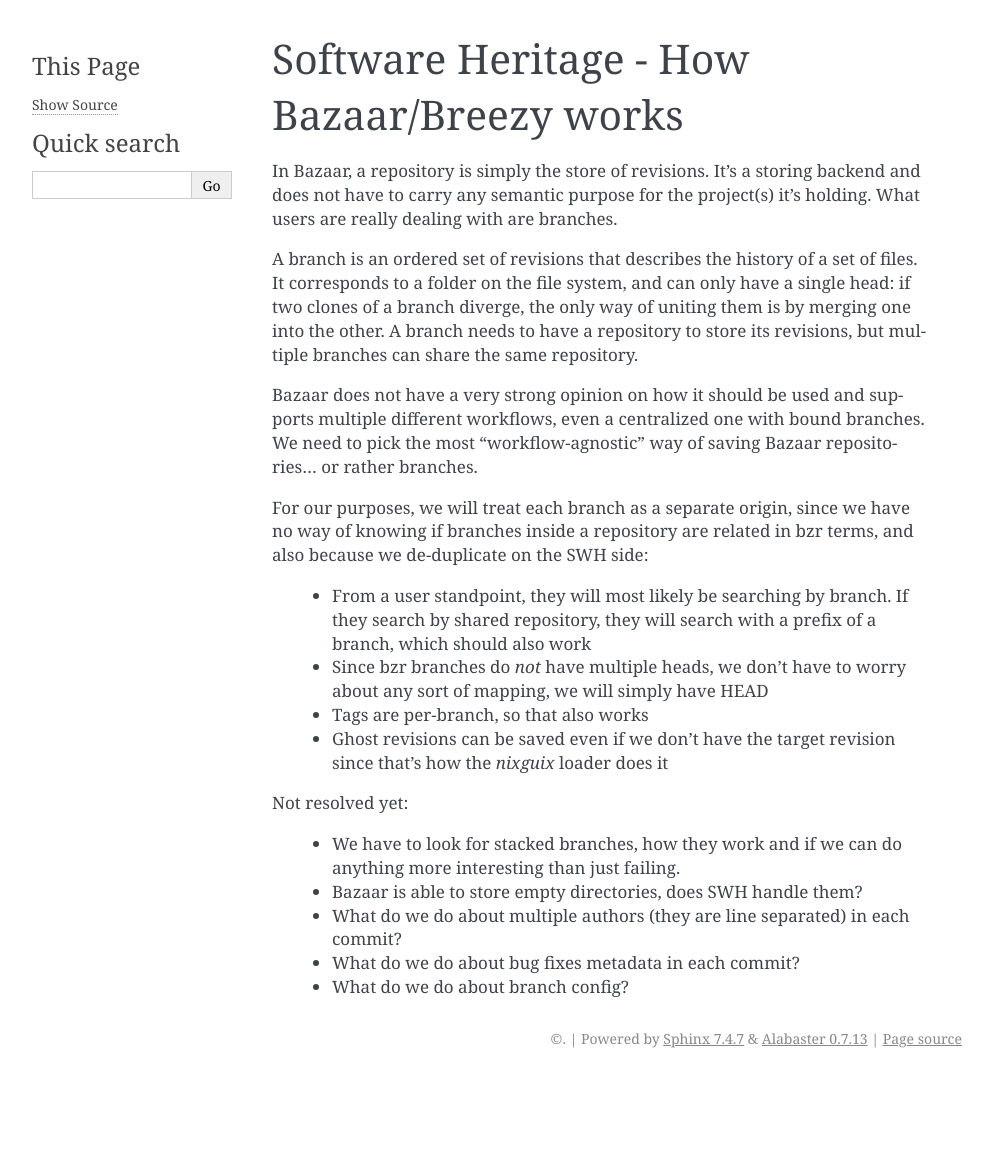
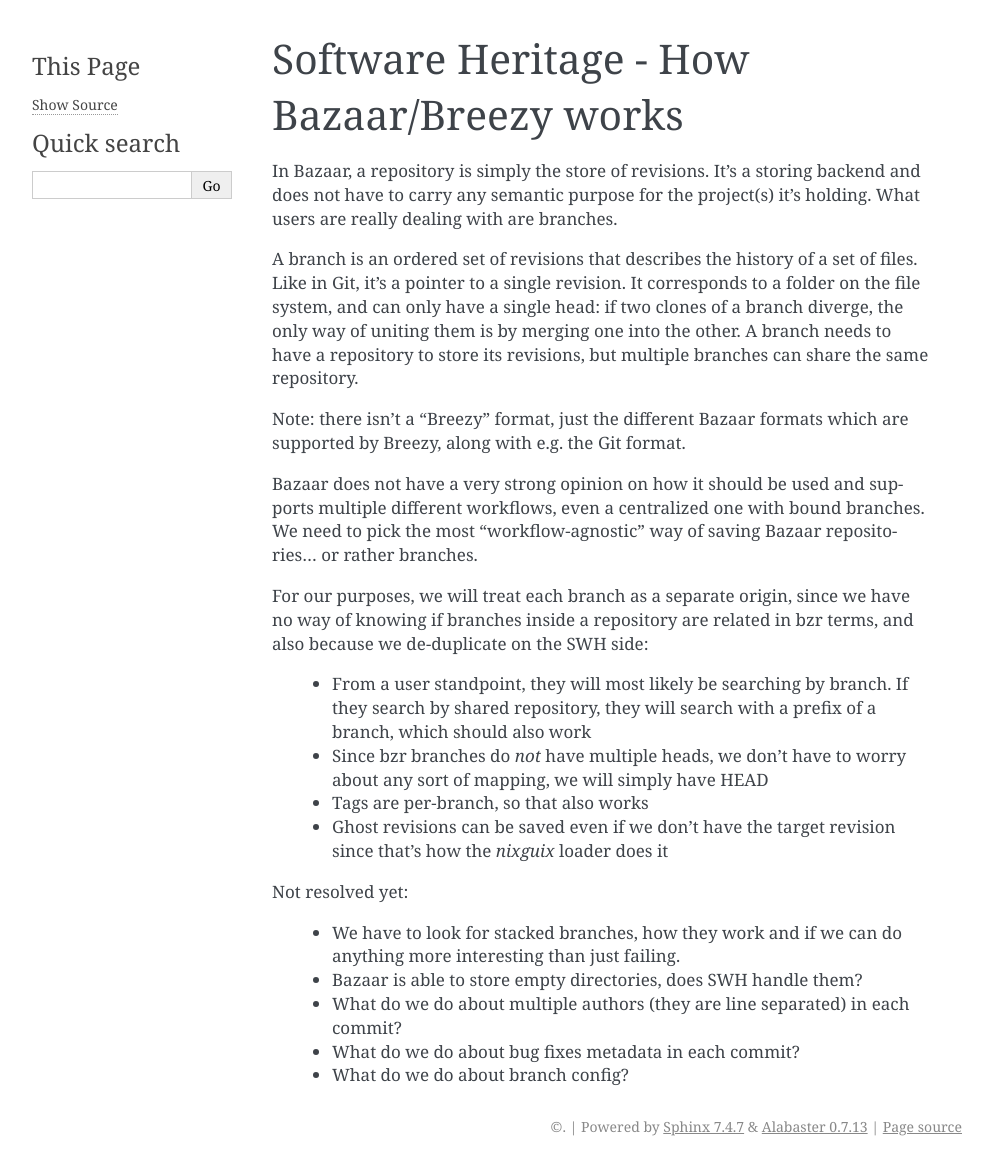
Before and after one commit to SoftwareHeritage/swh-loader-bzr, a Sphinx documentation site: the page built from docs/how-bzr-works.rst, in a window 1280 px wide. Shown: the whole page, without its empty margins (148-1141 px from the left). Built offline with Sphinx 7.4.7, drawn with Linux system fonts in a browser that asks for light colours; before the commit the page ends 1078 px from its top, so only the background shows below that.

Commit message:
Add suggestions from current bzr maintainer
This is adapted from the email about public bzr loader review.

```diff
--- a/docs/how-bzr-works.rst
+++ b/docs/how-bzr-works.rst
@@ -7,11 +7,13 @@ In Bazaar, a repository is simply the store of revisions. It's a storing backend
 does not have to carry any semantic purpose for the project(s) it's holding. What users
 are really dealing with are branches.
 
-A branch is an ordered set of revisions that describes the history of a set of files. It
-corresponds to a folder on the file system, and can only have a single head: if two
-clones of a branch diverge, the only way of uniting them is by merging one into the
-other. A branch needs to have a repository to store its revisions, but multiple branches
-can share the same repository.
+A branch is an ordered set of revisions that describes the history of a set of files.
+Like in Git, it's a pointer to a single revision. It corresponds to a folder on the
+file system, and can only have a single head: if two clones of a branch diverge,
+the only way of uniting them is by merging one into the other. A branch needs to
+have a repository to store its revisions, but multiple branches can share the same repository.
+
+Note: there isn't a "Breezy" format, just the different Bazaar formats which are supported by Breezy, along with e.g. the Git format.
 
 Bazaar does not have a very strong opinion on how it should be used and supports
 multiple different workflows, even a centralized one with bound branches. We need to
```
